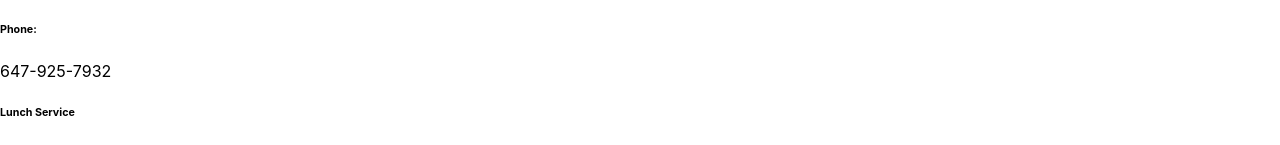
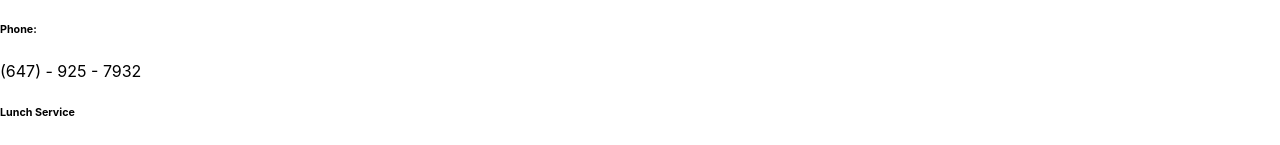
Before and after one commit to aslamm29/Prime-Steak, a React (Create React App) app: page / in a window 1280 px wide. Shown: the part 1796-1941 px from the top of the page. Built offline with nearby package versions, Linux system fonts and the light colour scheme; the HTML template or start-up script is replaced by a standard one.

Commit message:
Created context for the company info

```diff
--- a/src/components/ContactUs.js
+++ b/src/components/ContactUs.js
@@ -23,7 +23,7 @@ const ContactUs = () => {
 						</div>
 						<div className="col-md-6">
 							<h6>Phone:</h6>
-							<div className="title">647-925-7932</div>
+							<div className="title">{companyInfo.phone}</div>
 							<h6>Lunch Service</h6>
 							<p>
 								Friday, Saturday and Sunday <br /> from 12pm-1.30pm
```
